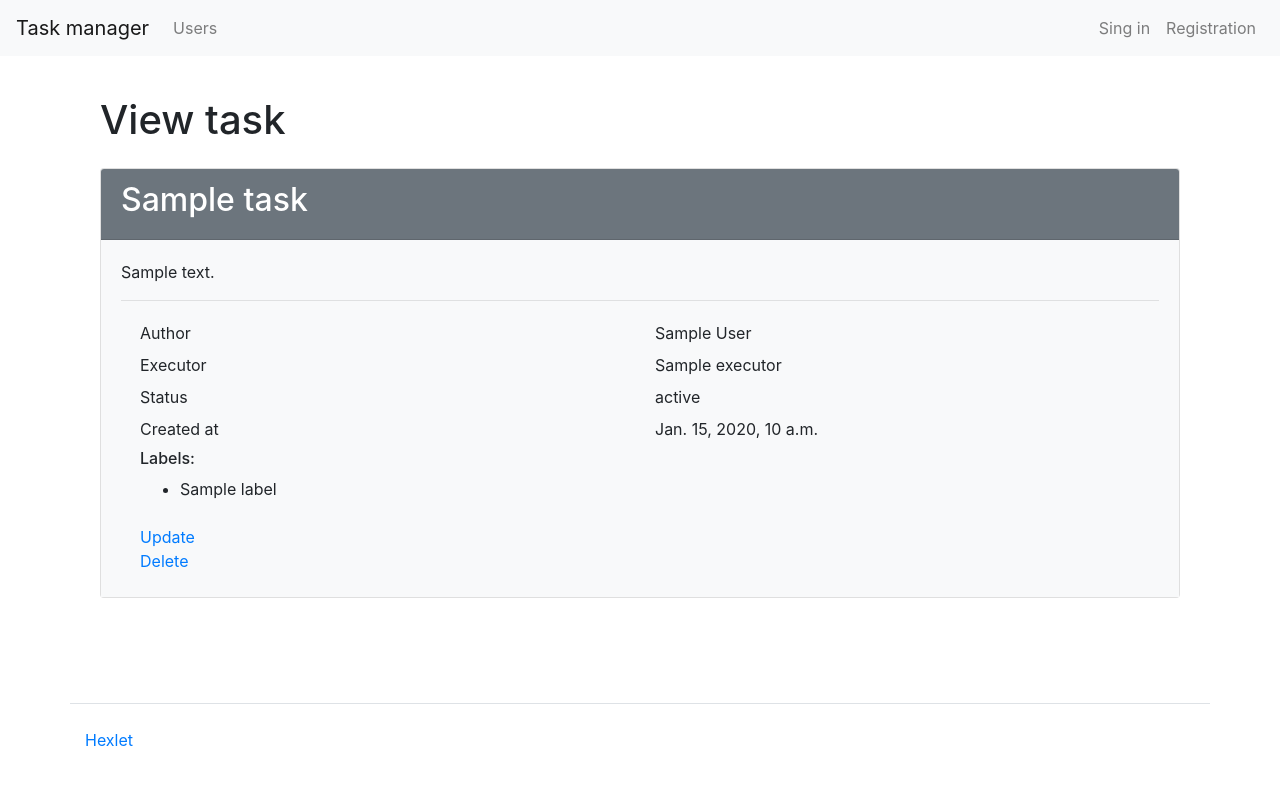
After one commit to SaltyFingers/python-project-lvl4, a Django app: template task_manager/tasks/templates/view_task.html in a window 1280 px wide. The commit adds this page. Shown: the top 785 px of the page. Run offline with Django 4.2, Linux system fonts and the light colour scheme; the template is opened without the code that fills it: most values are stand-ins (such as "Sample title", 1, 10 or a date in 2020); some libraries are stand-ins or nearby versions.

Commit message:
add detailed task view, filter

```diff
--- a/pyproject.toml
+++ b/pyproject.toml
@@ -11,6 +11,7 @@ gunicorn = "^20.1.0"
 python-dotenv = "^0.20.0"
 django-bootstrap4 = "^22.1"
 dj-database-url = "^0.5.0"
+django-filter = "^22.1"
 
 [tool.poetry.dev-dependencies]
 flake8 = "^4.0.1"
--- a/task_manager/labels/forms.py
+++ b/task_manager/labels/forms.py
@@ -1,8 +1,12 @@
 from django import forms
 from .models import Label
+from django.utils.translation import gettext_lazy as _
 
 
 class LabelForm(forms.ModelForm):
     class Meta:
         model = Label
         fields = ["name"]
+        labels = {
+            "name": _("Name"),
+        }
--- a/task_manager/labels/templates/labels.html
+++ b/task_manager/labels/templates/labels.html
@@ -23,7 +23,7 @@
         <td>{{ label.name }}</td>
         <td>{{ label.created_at }}</td>
         <td>
-            <a href="{% url 'labels:update' label.id %}">{% translate "Change" %}</a>
+            <a href="{% url 'labels:update' label.id %}">{% translate "Update" %}</a>
             <br>
             <a method="post" href="{% url 'labels:delete' label.id %}">{% translate "Delete" %}</a>
         </td>
--- a/task_manager/settings.py
+++ b/task_manager/settings.py
@@ -50,6 +50,7 @@ INSTALLED_APPS = [
     "django.contrib.sessions",
     "django.contrib.messages",
     "django.contrib.staticfiles",
+    "django_filters",
     "bootstrap4",
     "task_manager.users",
     "task_manager.statuses",
--- a/task_manager/statuses/forms.py
+++ b/task_manager/statuses/forms.py
@@ -1,8 +1,12 @@
 from django import forms
 from .models import Status
+from django.utils.translation import gettext_lazy as _
 
 
 class StatusForm(forms.ModelForm):
     class Meta:
         model = Status
         fields = ["name"]
+        labels = {
+            "name": _("Name"),
+        }
--- a/task_manager/statuses/templates/statuses.html
+++ b/task_manager/statuses/templates/statuses.html
@@ -23,7 +23,7 @@
         <td>{{ status.name }}</td>
         <td>{{ status.created_at }}</td>
         <td>
-            <a href="{% url 'statuses:update' status.id %}">{% translate "Change" %}</a>
+            <a href="{% url 'statuses:update' status.id %}">{% translate "Update" %}</a>
             <br>
             <a method="post" href="{% url 'statuses:delete' status.id %}">{% translate "Delete" %}</a>
         </td>
--- a/task_manager/tasks/models.py
+++ b/task_manager/tasks/models.py
@@ -15,7 +15,7 @@ class Task(models.Model):
     status = models.ForeignKey(
         Status, on_delete=models.PROTECT, null=True, related_name="tasks"
     )
-    label = models.ManyToManyField(Label,related_name="tasks", null=True)
+    labels = models.ManyToManyField(Label,related_name="tasks", null=True)
     executor = models.ForeignKey(
         User, on_delete=models.PROTECT, null=True, related_name="works_on"
     )
--- /dev/null
+++ b/task_manager/tasks/templates/view_task.html
@@ -0,0 +1,57 @@
+{% extends "base.html" %}
+
+{% load bootstrap4 %}
+{% bootstrap_messages %}
+{% load i18n %}
+
+{% block content %}
+<div class="container wrapper flex-grow-1">
+    <h1 class="my-4">{% translate "View task" %}</h1>
+
+<div class="card">
+<div class="card-header bg-secondary text-white">
+  <h2>{{ task.name }}</h2>
+</div>
+<div class="card-body bg-light">
+  <p>{{ task.description }}</p>
+  <hr>
+  <div class="container">
+    <div class="row p-1">
+      <div class="col">{% translate "Author" %}</div>
+      <div class="col">{{ task.author }}</div>
+    </div>
+    <div class="row p-1">
+      <div class="col">{% translate "Executor" %}</div>
+      <div class="col">{{ task.executor }}</div>
+    </div>
+    <div class="row p-1">
+      <div class="col">{% translate "Status" %}</div>
+      <div class="col">{{ task.status }}</div>
+    </div>
+    <div class="row p-1">
+      <div class="col">{% translate "Created at" %}</div>
+      <div class="col">{{ task.created_at }}</div>
+    </div>
+    <div class="row p-1">
+      <div class="col">
+        <h6>{% translate "Labels" %}:</h6>
+        <ul>
+            {% for label in labels %}
+            <li>{{ label }}</li>
+            {% endfor %}
+        </ul>
+      </div>
+    </div>
+    <div class="row p-1">
+      <div class="col">
+        <a href="{% url 'tasks:update' task.id %}">{% translate "Update" %}</a>
+        <br>
+        <a method="post" href="{% url 'tasks:delete' task.id %}">{% translate "Delete" %}</a>
+      </div>
+    </div>
+  </div>
+</div>
+</div>
+
+  </div>
+{% endblock content %}
--- a/task_manager/tasks/urls.py
+++ b/task_manager/tasks/urls.py
@@ -1,5 +1,5 @@
 from django.urls import path
-from .views import TasksView, TaskCreateView, TaskUpdateView, TaskDeleteView
+from .views import TasksView, ViewTaskView, TaskCreateView, TaskUpdateView, TaskDeleteView
 
 
 app_name = "tasks"
@@ -8,4 +8,5 @@ urlpatterns = [
     path("create", TaskCreateView.as_view(), name="create"),
     path("<int:pk>/update/", TaskUpdateView.as_view(), name="update"),
     path("<int:pk>/delete/", TaskDeleteView.as_view(), name="delete"),
+    path("<int:pk>/", ViewTaskView.as_view(), name="view"),
 ]
--- a/task_manager/users/templates/users.html
+++ b/task_manager/users/templates/users.html
@@ -25,7 +25,7 @@
         <td>{{ user.first_name }} {{ user.last_name }}</td>
         <td>{{ user.date_joined }}</td>
         <td>
-            <a href="{% url 'users:update' user.id %}">{% translate "Change" %}</a>
+            <a href="{% url 'users:update' user.id %}">{% translate "Update" %}</a>
             <br>
             <a method="post" href="{% url 'users:delete' user.id %}">{% translate "Delete" %}</a>
         </td>
```
Also changed, not shown: task_manager/tasks/forms.py (+52 -1 lines), task_manager/tasks/templates/tasks.html (+13 -2 lines), task_manager/tasks/tests.py (+1 -11 lines), task_manager/tasks/views.py (+17 -2 lines), db.sqlite3, locale/ru/LC_MESSAGES/django.po, task_manager/tasks/migrations/0004_rename_label_task_labels.py (added), 3 other files.
